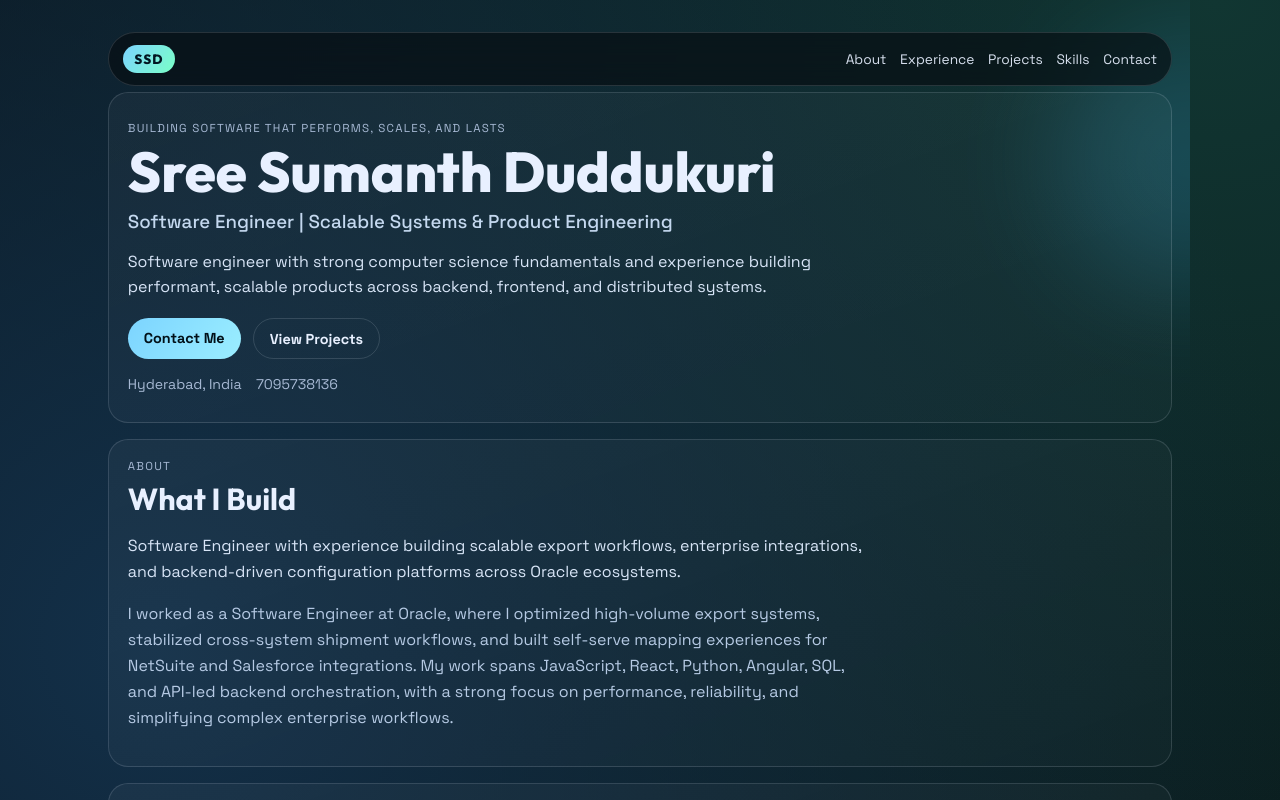
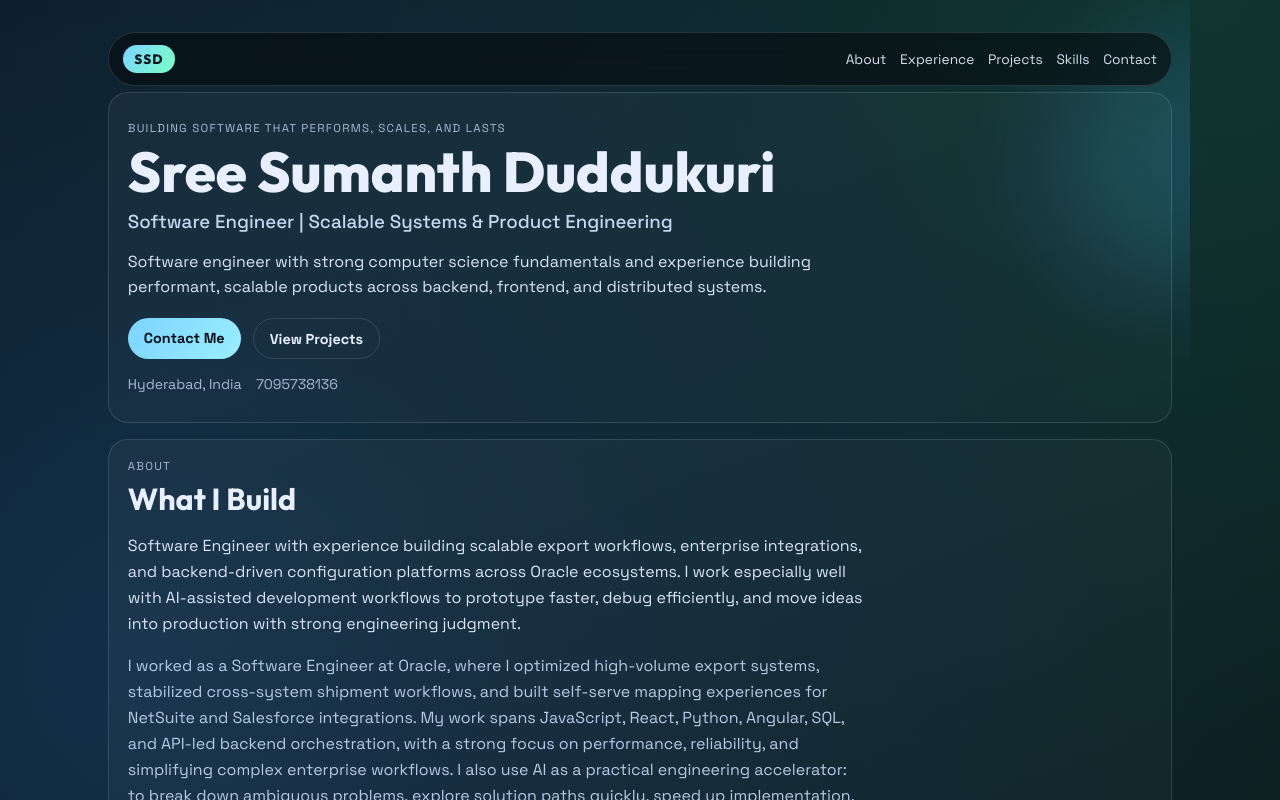
Before and after one commit to codetitan9999/Sree-Sumanth-Portfolio, a React (Vite) app: page / in a window 1280 px wide. Shown: the top 800 px of the page. Built offline with nearby package versions, Linux system fonts and the light colour scheme.

Commit message:
Highlight AI-assisted engineering strengths

```diff
--- a/src/data/portfolioData.js
+++ b/src/data/portfolioData.js
@@ -18,9 +18,9 @@ export const portfolioData = {
   },
   about: {
     shortBio:
-      'Software Engineer with experience building scalable export workflows, enterprise integrations, and backend-driven configuration platforms across Oracle ecosystems.',
+      'Software Engineer with experience building scalable export workflows, enterprise integrations, and backend-driven configuration platforms across Oracle ecosystems. I work especially well with AI-assisted development workflows to prototype faster, debug efficiently, and move ideas into production with strong engineering judgment.',
     longBio:
-      'I worked as a Software Engineer at Oracle, where I optimized high-volume export systems, stabilized cross-system shipment workflows, and built self-serve mapping experiences for NetSuite and Salesforce integrations. My work spans JavaScript, React, Python, Angular, SQL, and API-led backend orchestration, with a strong focus on performance, reliability, and simplifying complex enterprise workflows.'
+      'I worked as a Software Engineer at Oracle, where I optimized high-volume export systems, stabilized cross-system shipment workflows, and built self-serve mapping experiences for NetSuite and Salesforce integrations. My work spans JavaScript, React, Python, Angular, SQL, and API-led backend orchestration, with a strong focus on performance, reliability, and simplifying complex enterprise workflows. I also use AI as a practical engineering accelerator: to break down ambiguous problems, explore solution paths quickly, speed up implementation, and improve debugging and product iteration without losing ownership of system design, correctness, or code quality.'
   },
   experience: [
     {
```
